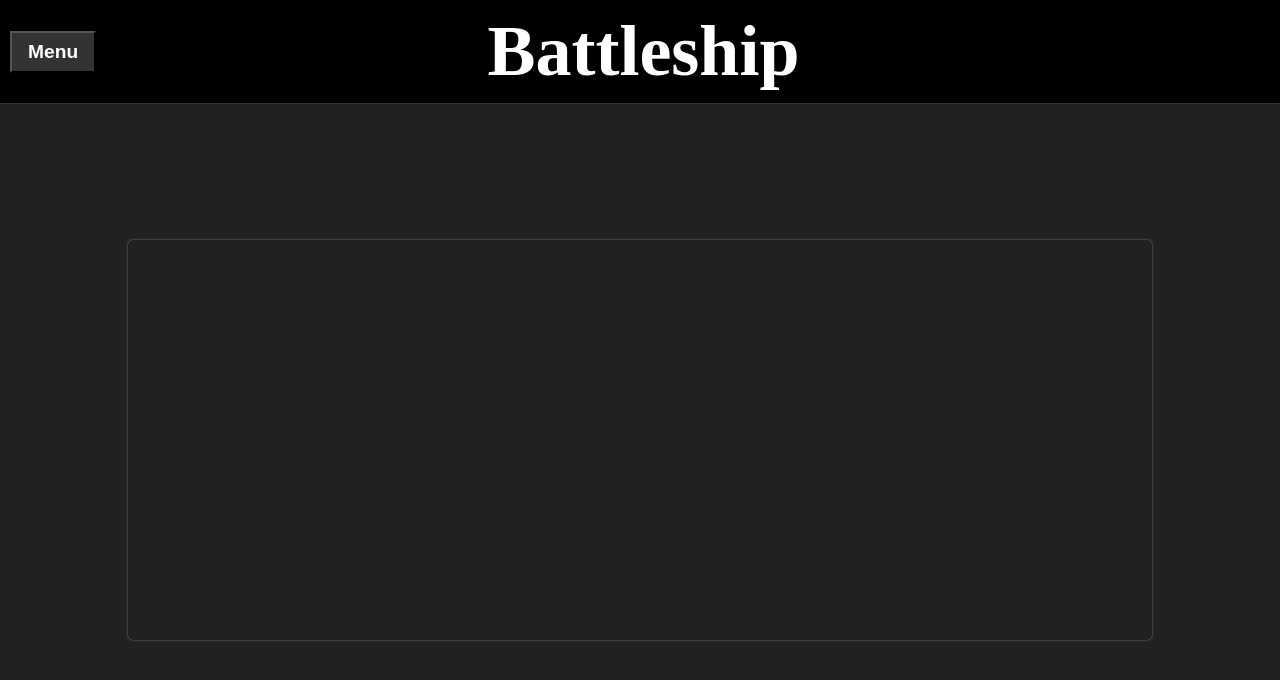
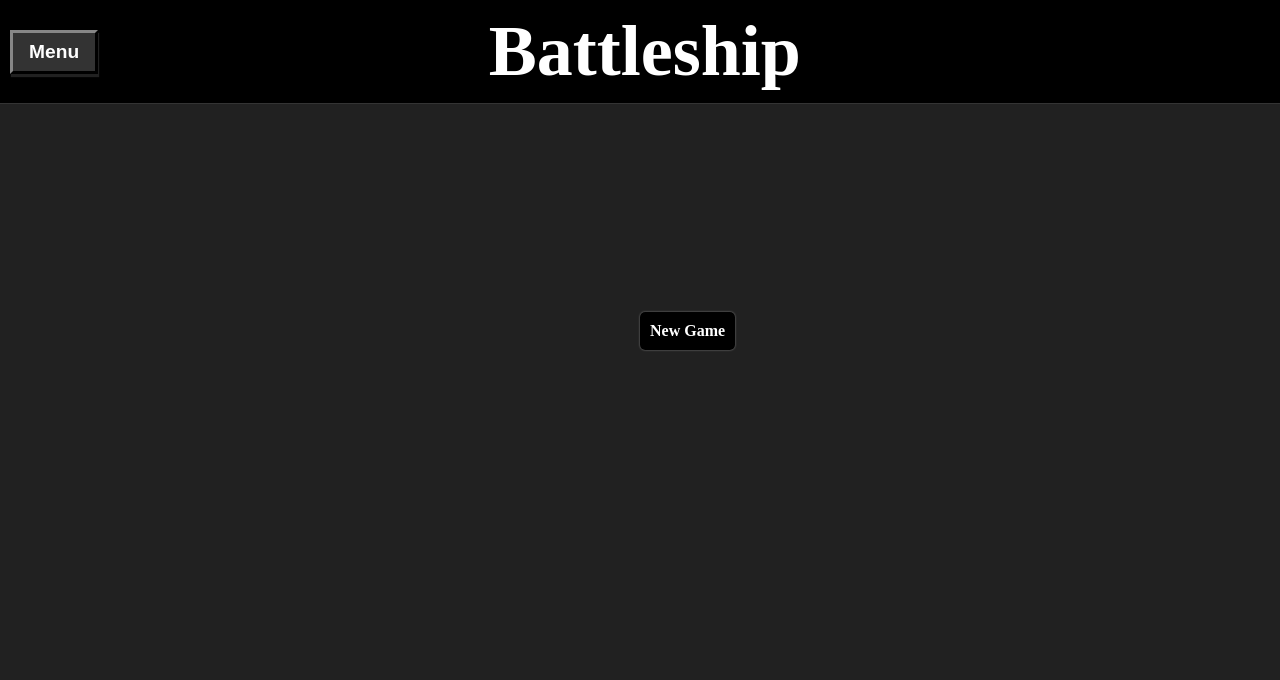
Before and after one commit to LukBlan/battleship, a website built with webpack: page src/template/index.html in a window 1280 px wide. Built offline with nearby package versions, Linux system fonts and the light colour scheme.

Commit message:
Menu button now toggle option menu on screen

```diff
--- a/src/index.js
+++ b/src/index.js
@@ -2,7 +2,7 @@ import './styles.css';
 import { GameFactory } from './domain/game/game-factory';
 import { GameController } from './domain/game/game-controller';
 import { GameBoardFactory } from './domain/board/game-board-factory';
-import { WebInterface } from './ui/web-interface';
+import { Menu } from './ui/interfaces/Menu';
 
 const players = [
   { name: 'Player1', size: 10 },
@@ -14,7 +14,7 @@ const gameFactory = new GameFactory();
 const game = gameFactory.create(players, gameBoardFactory);
 const gameController = new GameController(game);
 
-const webInterface = new WebInterface();
+const menu = new Menu();
 
 gameController.init();
-webInterface.init();
+menu.init();
--- a/src/styles.css
+++ b/src/styles.css
@@ -27,7 +27,14 @@ h1 {
   grid-column: 3/4;
 }
 
+.game-section {
+  position: relative;
+}
+
 .menu-button {
+  cursor: pointer;
+  box-shadow: 1px 3px 1px rgb(33,33,33);
+  border: outset #333 3px;
   appearance: none;
   padding: 8px 16px;
   font-weight: bold;
@@ -35,3 +42,8 @@ h1 {
   background: #333;
   font-size: 1.2rem;
 }
+
+.menu-button:active {
+  box-shadow: 0 0 1px rgb(33,33,33);
+  transform: translateY(3px) translateX(1px);
+}
--- a/src/ui/components/new-game-screen.css
+++ b/src/ui/components/new-game-screen.css
@@ -1,10 +1,11 @@
 .new-game-screen {
   position: absolute;
   top: 30%;
-  left: 10%;
-  right: 10%;
-  bottom: 20%;
-  background: rgb(33,33,33);
+  left: 50%;
   box-shadow: 0 0 2px rgba(255,255,255,0.5);
   border-radius: 5px;
+  background: black;
+  color: white;
+  padding: 10px;
+  font-weight: bold;
 }
--- a/src/ui/components/new-game-screen.js
+++ b/src/ui/components/new-game-screen.js
@@ -1,9 +1,17 @@
 import './new-game-screen.css';
 
+function createNewGameOption() {
+  const div = document.createElement('div');
+  div.innerText = 'New Game';
+  return div;
+}
+
 function newGameScreen() {
-  const body = document.createElement('div');
-  body.classList.add('new-game-screen');
-  return body;
+  const container = document.createElement('div');
+  const newGameOption = createNewGameOption();
+  container.classList.add('new-game-screen');
+  container.append(newGameOption);
+  return container;
 }
 
 export { newGameScreen };
--- /dev/null
+++ b/src/ui/interfaces/Menu.js
@@ -0,0 +1,24 @@
+import { newGameScreen } from '../components/new-game-screen';
+
+class Menu {
+  constructor() {
+    this.gameSection = document.querySelector('.game-section');
+    this.menuButton = document.querySelector('.menu-button');
+    this.menuElement = newGameScreen();
+  }
+
+  init() {
+    this.menuButton.addEventListener('click', this.toggleMenuOnScreen.bind(this));
+    this.toggleMenuOnScreen();
+  }
+
+  toggleMenuOnScreen() {
+    if (this.gameSection.contains(this.menuElement)) {
+      this.gameSection.removeChild(this.menuElement);
+    } else {
+      this.gameSection.append(this.menuElement);
+    }
+  }
+}
+
+export { Menu };
--- a/src/ui/web-interface.js
+++ /dev/null
@@ -1,17 +0,0 @@
-import { newGameScreen } from './components/new-game-screen';
-
-class WebInterface {
-  constructor() {
-    this.newGameScree = newGameScreen();
-  }
-
-  init() {
-    this.showNewGameScreen();
-  }
-
-  showNewGameScreen() {
-    document.body.append(this.newGameScree);
-  }
-}
-
-export { WebInterface };
```
